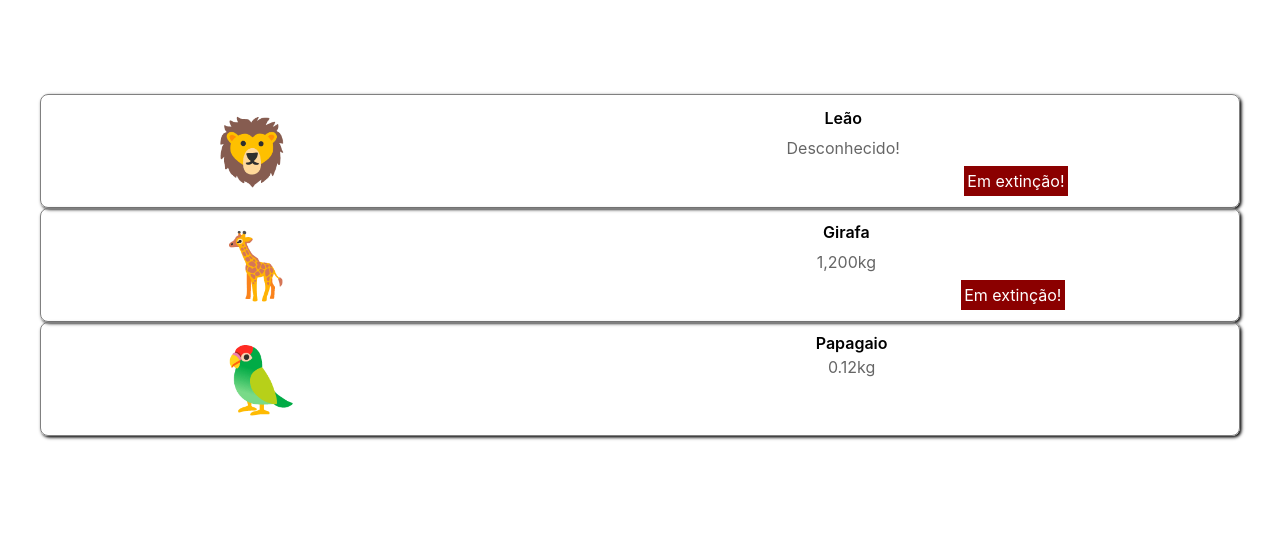
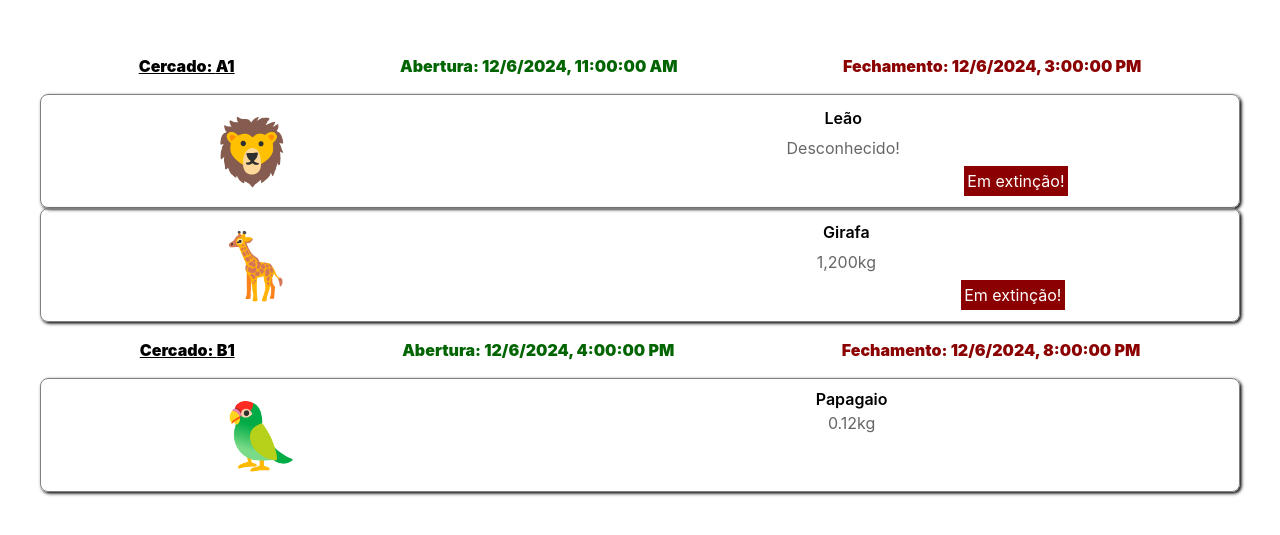
Before and after one commit to ufjf-dcc207/ufjf-dcc207-2024-3-a-atv03-igorknop, a React (Vite) app: page / in a window 1280 px wide. Shown: the part 135-670 px from the top of the page. Built offline with nearby package versions, Linux system fonts and the light colour scheme.

Commit message:
adiciona exibição

```diff
--- a/src/App.tsx
+++ b/src/App.tsx
@@ -1,11 +1,14 @@
 import "./App.css";
 import Animal from "./Animal";
+import Exibicao from "./Exibicao";
 
 function App() {
   return (
     <div className="app">
+      <Exibicao abertura={new Date("2024-12-06T08:00:00.000-03:00")} fechamento={new Date("2024-12-06T12:00-03:00")} cercado="A1"/>
       <Animal icone="🦁" nome = "Leão" peso = {-1} extincao/>
       <Animal icone="🦒" nome = "Girafa" peso = {1200} extincao/>
+      <Exibicao  abertura={new Date("2024-12-06T13:00:00.000-03:00")} fechamento={new Date("2024-12-06T17:00-03:00")} cercado="B1"/>
       <Animal icone="🦜" nome = "Papagaio" peso = {0.120} />
     </div>
   );
--- /dev/null
+++ b/src/Exibicao.css
@@ -0,0 +1,20 @@
+.exibicao {
+    font-weight: 900;
+    padding: 1em;
+    display: grid;
+    grid-template-areas: "local inicio fim";
+    place-items: center;
+    .inicio {
+        color: darkgreen;
+        grid-area: inicio;
+    }
+    .fim {
+        color: darkred;
+        grid-area: fim;
+    }
+    .local{
+        text-decoration: underline;
+        grid-area: local;
+
+    }
+}
--- /dev/null
+++ b/src/Exibicao.tsx
@@ -0,0 +1,15 @@
+import "./Exibicao.css";
+interface ExibicaoProps {
+  abertura: Date;
+  fechamento: Date;
+  cercado: string;
+}
+export default function Exibicao({ abertura:inicio, fechamento:fim, cercado:local }: ExibicaoProps) {
+  return (
+    <div className="exibicao">
+      <div className="inicio">Abertura: {inicio.toLocaleString()}</div>
+      <div className="fim">Fechamento: {fim.toLocaleString()}</div>
+      <div className="local">Cercado: {local}</div>
+    </div>
+  );
+}
```
